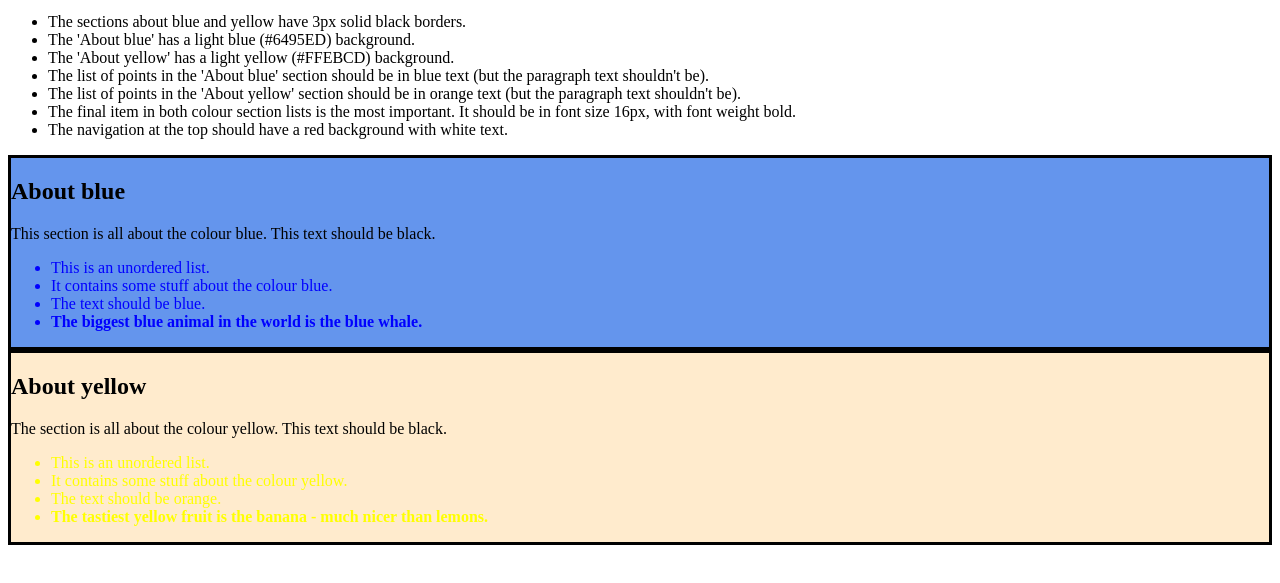
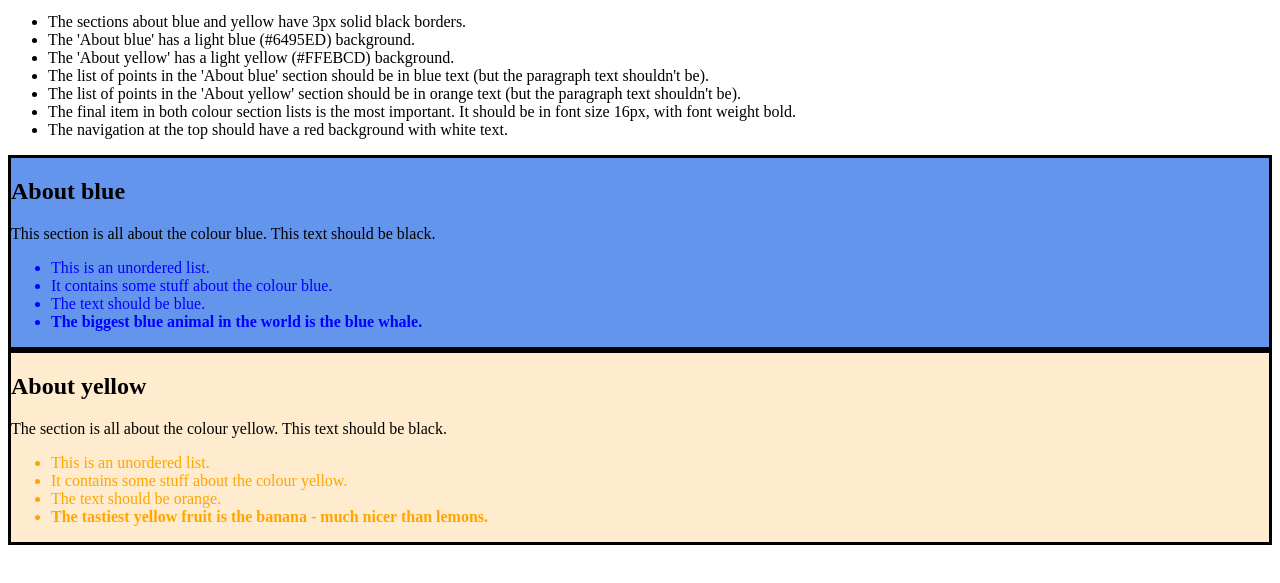
Before and after one commit to janetran/janetran, a plain HTML site: page exercise2.html in a window 1280 px wide. Shown: the part 135-718 px from the top of the page. Drawn offline with Linux system fonts and the light colour scheme.

Commit message:
change from yellow to orange

```diff
--- a/exercise2a.css
+++ b/exercise2a.css
@@ -15,7 +15,7 @@
 }
 
 #about_yellow li{
-  color:yellow;
+  color:orange;
 }
 
 .important{
```
